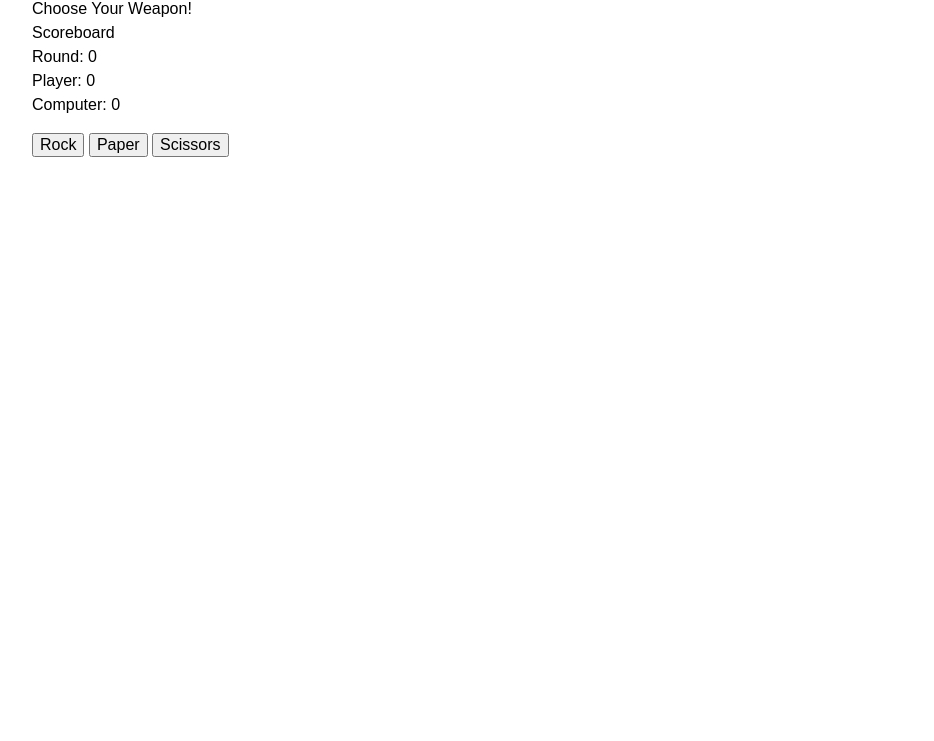
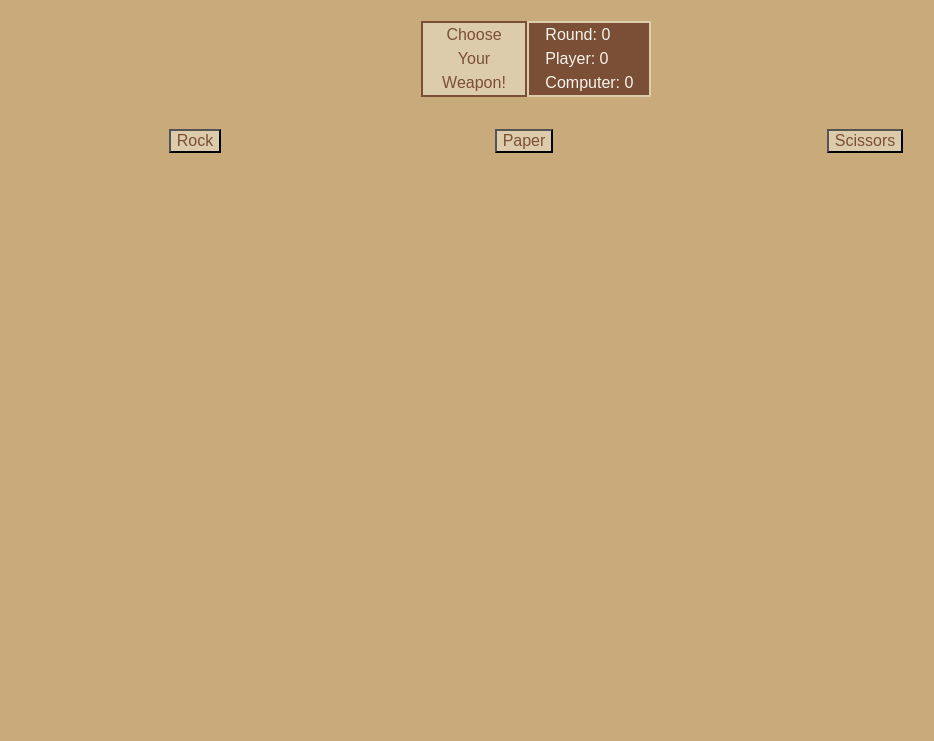
Before and after one commit to ProjectDunk05/rock-paper-scissors, a plain HTML site: page index.html in a window 1280 px wide. Shown: the part 59-800 px from the top of the page, without its empty margins (104-1038 px from the left). Drawn offline with Linux system fonts and the light colour scheme.

Commit message:
remove the top and bottom of scoreboard and make it one div, also update styling

```diff
--- a/index.html
+++ b/index.html
@@ -18,15 +18,11 @@
             <p>Choose Your Weapon!</p>
         </div>
         <div class="scoreboard">
-            <div class="top">
-                <p>Scoreboard</p>
-            </div>
-            <div class="bottom">
-                <p id="roundCounter">Round: 0</p>
-                <p id="playerScore">Player: 0</p>
-                <p id="computerScore">Computer: 0</p>
-            </div>
+            <p id="roundCounter">Round: 0</p>
+            <p id="playerScore">Player: 0</p>
+            <p id="computerScore">Computer: 0</p>
         </div>
+
    </div>
     <div id="buttons" class="container buttons">
         <button id="rock">Rock</button>
--- a/style.css
+++ b/style.css
@@ -21,6 +21,7 @@ html {
 
 body {
     font-family:  "General Sans", sans-serif;
+    background-color: var(--clr-copper300);
 }
 
 .container {
@@ -30,6 +31,8 @@ body {
     margin-bottom: 1.0rem;
     padding-left: 0.5rem;
     padding-right: 0.5rem;
+    padding-top: 0.5rem;
+    padding-bottom: 0.5rem;
   }
 
   /* 2xl */
@@ -73,3 +76,49 @@ body {
       width: 100%;
     }
   }
+
+  .header {
+    text-align: center;
+    color: var(--clr-light);
+  }
+
+  .information {
+    display: flex;
+    justify-content: center;
+    color: var(--clr-light);
+  }
+
+  .instructions {
+    display: flex;
+    text-align: center;
+    padding-left: 1rem;
+    padding-right: 1rem;
+    max-width: 12ch;
+    background-color: var(--clr-copper200);
+    color: var(--clr-copper700);
+    border: solid 0.125rem;
+    border-color: var(--clr-copper700);
+  }
+
+ .scoreboard {
+  background-color: var(--clr-copper700);
+  color: var(--clr-light);
+  padding-left: 1rem;
+  padding-right: 1rem;
+  border: solid 0.125rem;
+  border-color: var(--clr-copper200);
+ }
+
+ .buttons {
+  display: flex;
+  justify-content: space-around;
+ }
+
+ .result {
+  text-align: center;
+ }
+
+ button {
+  background-color: var(--clr-copper200);
+  color: var(--clr-copper700);
+ }
```
